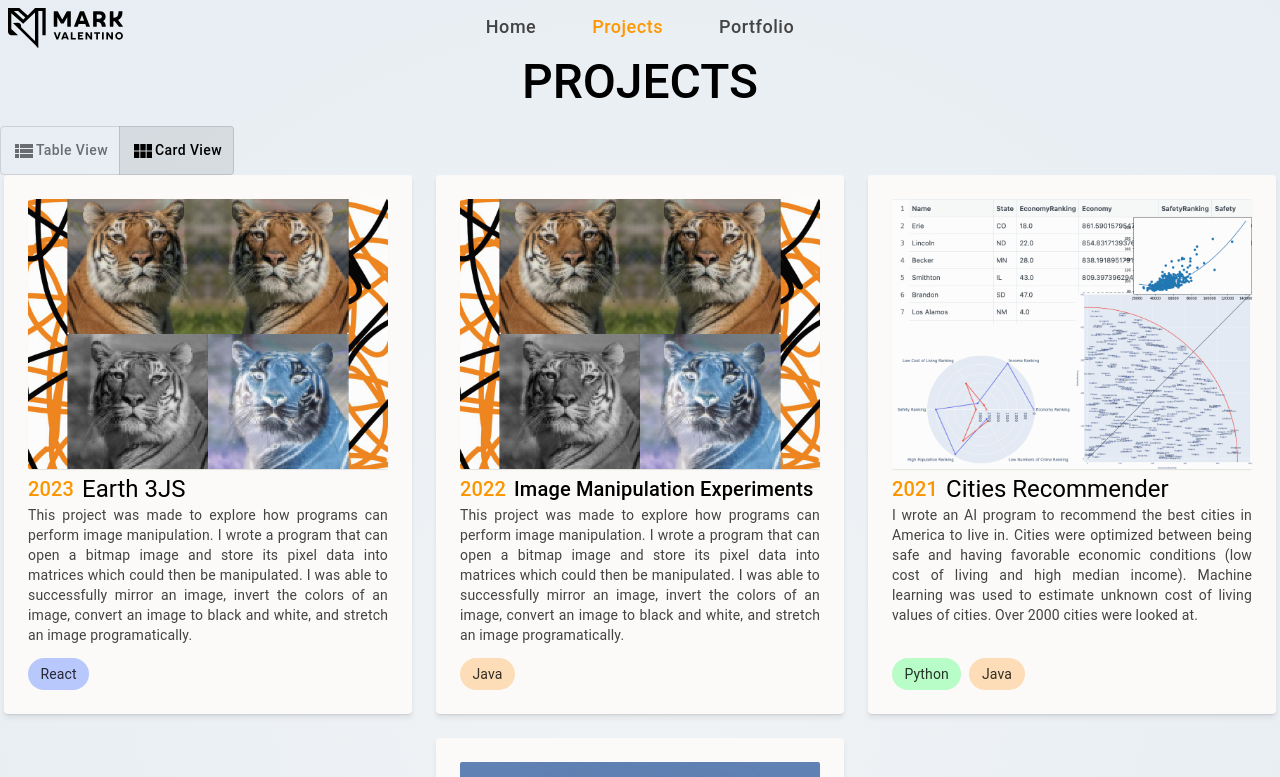
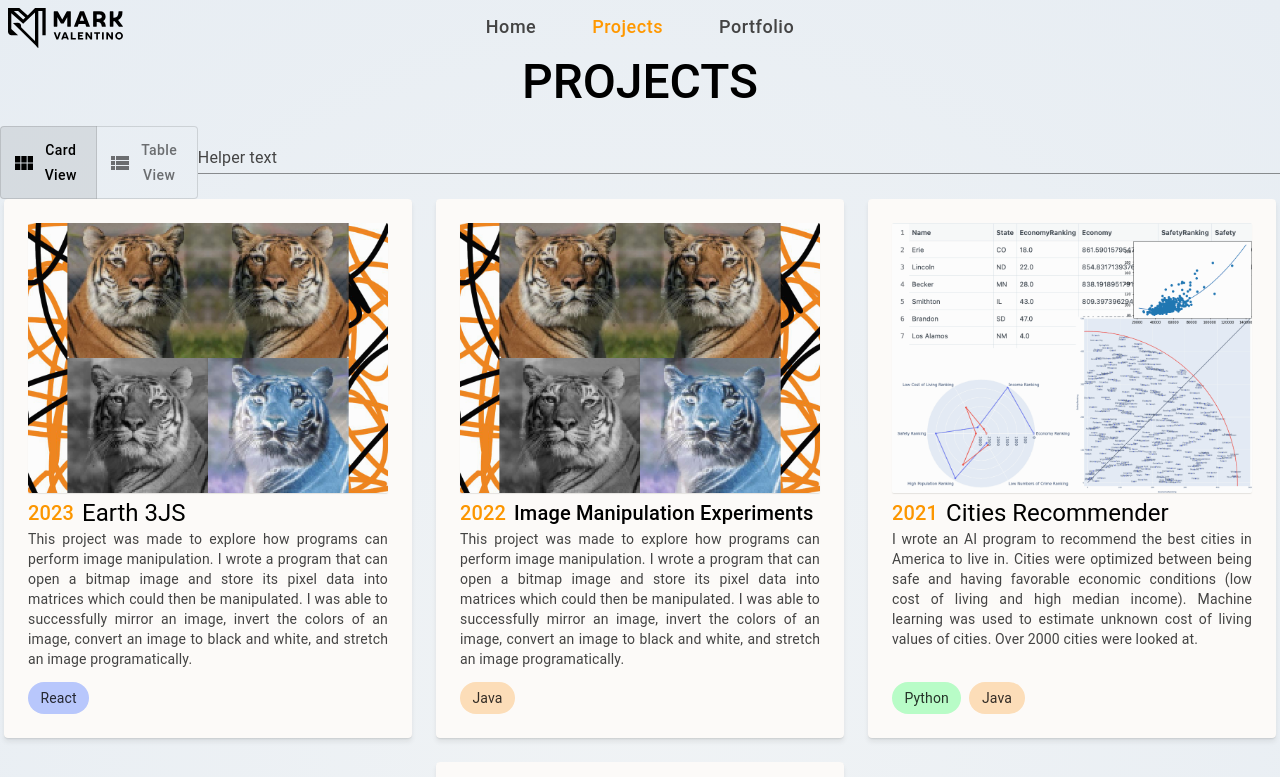
Before and after one commit to M-Valentino/M-Valentino_Node, a Next.js app: page /projects in a window 1280 px wide. Shown: the top 777 px of the page. Built offline with nearby package versions, Linux system fonts and the light colour scheme.

Commit message:
added text field and did code cleanup

```diff
--- a/src/pages/projects.jsx
+++ b/src/pages/projects.jsx
@@ -1,6 +1,6 @@
 import Head from "next/head";
 import React, { useState } from "react";
-import Grid from "@mui/material/Grid";
+import { Grid, Stack, TextField } from "@mui/material";
 import Typography from "@mui/material/Typography";
 import { ThemeProvider } from "@mui/material/styles";
 import { MainTheme } from "@/utils/MUITheme";
@@ -14,7 +14,7 @@ import ToggleButton from "@mui/material/ToggleButton";
 import ToggleButtonGroup from "@mui/material/ToggleButtonGroup";
 
 export default function projects() {
-  const [view, setView] = React.useState("cardView");
+  const [view, setView] = useState("cardView");
 
   const handleChange = (event, nextView) => {
     setView(nextView);
@@ -40,20 +40,36 @@ export default function projects() {
           >
             Projects
           </Typography>
+          <Stack direction="row" justifyContent="center">
             <ToggleButtonGroup
               orientation="horizontal"
               value={view}
               exclusive
               onChange={handleChange}
             >
-            <ToggleButton value="tableView" aria-label="tableView" disabled={view === 'tableView'}>
+              <ToggleButton
+                value="cardView"
+                aria-label="cardView"
+                disabled={view === "cardView"}
+              >
+                <ViewModuleIcon /> Card View
+              </ToggleButton>
+              <ToggleButton
+                value="tableView"
+                aria-label="tableView"
+                disabled={view === "tableView"}
+              >
                 <ViewListIcon /> Table View
               </ToggleButton>
-            <ToggleButton value="cardView" aria-label="cardView" disabled={view === 'cardView'}>
-              <ViewModuleIcon /> Card View
-            </ToggleButton>
             </ToggleButtonGroup>
-          {view === 'cardView' && <Grid
+            <TextField
+              label="Helper text"
+              variant="standard"
+              fullWidth
+            />
+          </Stack>
+          {view === "cardView" && (
+            <Grid
               container
               justifyContent="center"
               spacing={3}
@@ -65,8 +81,9 @@ export default function projects() {
                   <ProjectCard index={index} data={props} style />
                 </Grid>
               ))}
-          </Grid>}
-          {view === 'tableView' && <ProjectTable />}
+            </Grid>
+          )}
+          {view === "tableView" && <ProjectTable />}
         </ThemeProvider>
       </main>
     </>
```
Lines whose indentation alone changed are shown as unchanged.
